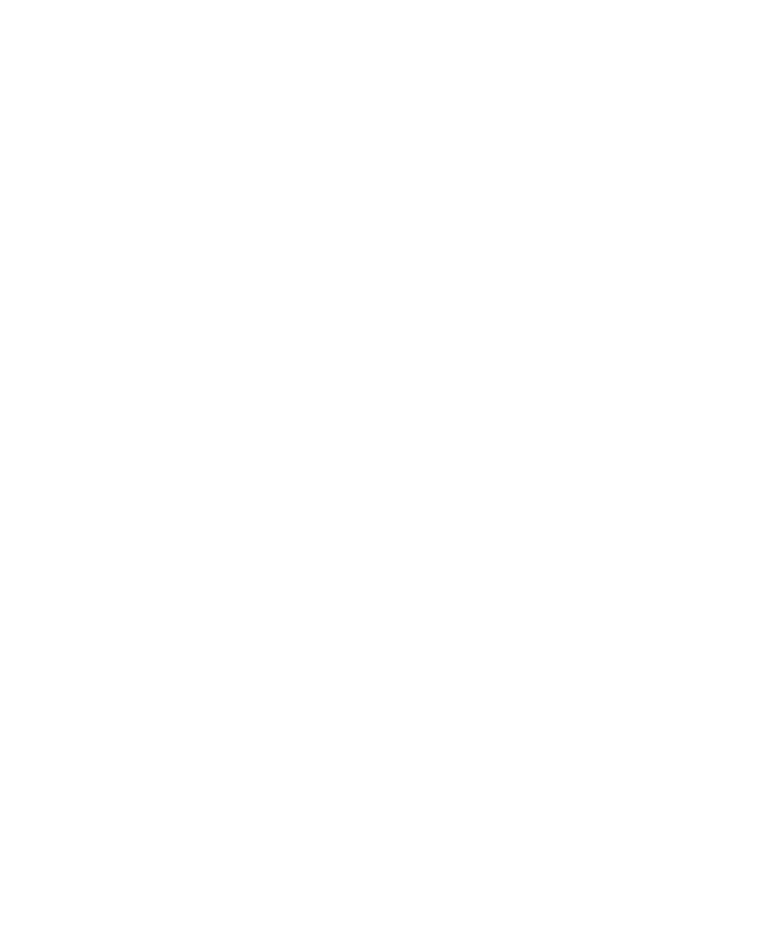
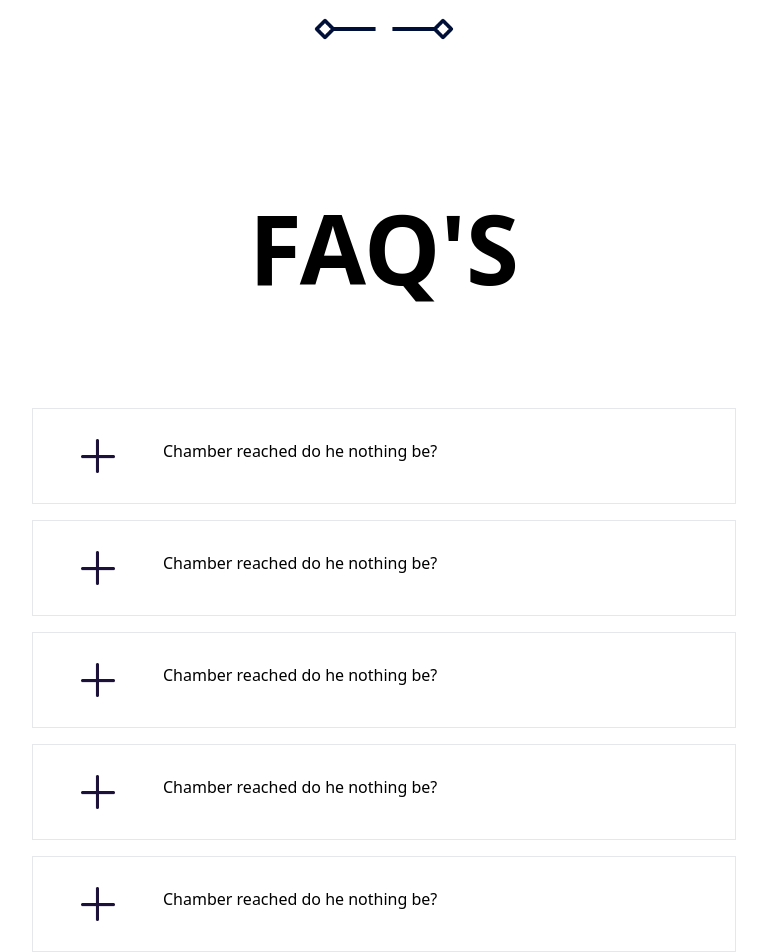
Before and after one commit to DeanG1/smart-home-landing-page, a React (Vite) app in the folder phoneWebsite/: page / in a window 1280 px wide. Shown: the part 5604-6556 px from the top of the page, without its empty margins (256-1023 px from the left). Before the commit the page ends 5484 px from the top, so only its background shows below. Built offline with nearby package versions, Linux system fonts and the light colour scheme.

Commit message:
AlmostFinishedFAQSComponet & Quick fixes on Testimonial

```diff
--- a/phoneWebsite/src/App.jsx
+++ b/phoneWebsite/src/App.jsx
@@ -1,5 +1,6 @@
 import AboutUs from "./Components/AboutUs";
 import Clients from "./Components/Clients";
+import Faqs from "./Components/Faqs";
 import Header from "./Components/Header";
 import Navbar from "./Components/Navbar";
 import Testimonial from "./Components/Testimonial";
@@ -11,6 +12,7 @@
       <AboutUs />
       <Clients />
       <Testimonial />
+      <Faqs />
     </div>
   );
 }
--- /dev/null
+++ b/phoneWebsite/src/Components/Faqs.jsx
@@ -0,0 +1,49 @@
+import FaqsInfo from "../Constants/FaqsInfo";
+import React, { useState } from "react";
+
+const Faqs = () => {
+  const [openSection, setOpenSection] = useState(null);
+
+  const handleClick = (index) => {
+    setOpenSection(openSection === index ? null : index);
+  };
+
+  return (
+    <div className="faqs-main-container w-full h-auto mt-[10rem]">
+      <h1 className="faqs-title text-8xl font-bold text-center">FAQ'S</h1>
+      <div className="w-full h-auto flex justify-center items-center mt-[6rem]">
+        <div className="w-full h-auto flex justify-center items-center flex-col">
+          {[0, 1, 2, 3, 4].map((index) => (
+            <ul
+              key={index}
+              onClick={() => handleClick(index)}
+              className={`w-[44rem] ${
+                openSection === index ? "h-auto" : "h-[6rem]"
+              } flex justify-center items-center flex-col border mt-4`}
+            >
+              {FaqsInfo.map((faq) => (
+                <React.Fragment key={faq.id}>
+                  <li
+                    className={`w-full h-auto flex justify-start text-center gap-12 items-start ml-24 ${
+                      openSection === index ? "pt-8" : "pt-0"
+                    }`}
+                  >
+                    <img src={faq.image} width={34} alt="" />
+                    {faq.question}
+                  </li>
+                  {openSection === index && (
+                    <p className="w-4/5 ml-[7.7rem]">
+                      <p className="w-full pb-4">{faq.answer}</p>
+                    </p>
+                  )}
+                </React.Fragment>
+              ))}
+            </ul>
+          ))}
+        </div>
+      </div>
+    </div>
+  );
+};
+
+export default Faqs;
--- a/phoneWebsite/src/Components/Testimonial.jsx
+++ b/phoneWebsite/src/Components/Testimonial.jsx
@@ -1,4 +1,5 @@
 import TestimonialCard from "../Constants/TestimonialCard";
+import deco_testimonial from "../assets/Images/deco-testimonial.png";
 
 const Testimonial = () => {
   return (
@@ -11,8 +12,8 @@
           ferrars besides cottage.
         </p>
       </div>
-      <div className="cart-container flex justify-center items-center w-full h-[34rem]">
-        <div className="w-full h-full flex justify-center items-center">
+      <div className="cart-container flex justify-center items-center w-full h-[44rem]">
+        <div className="w-full h-full flex justify-center items-center flex-col">
           <ul className="w-4/5 h-full grid grid-rows-2 grid-cols-2 gap-10">
             {TestimonialCard.map((testimonial) => (
               <li
@@ -39,6 +40,13 @@
               </li>
             ))}
           </ul>
+          <div className="deco-testimonial pt-14">
+            <img
+              src={deco_testimonial}
+              width={140}
+              alt="Decoration for testimonial section"
+            />
+          </div>
         </div>
       </div>
     </div>
--- /dev/null
+++ b/phoneWebsite/src/Constants/FaqsInfo.js
@@ -0,0 +1,12 @@
+import cross from "../assets/Images/cross.png";
+
+const FaqsInfo = [
+  {
+    id: 1,
+    image: cross,
+    question: "Chamber reached do he nothing be?",
+    answer:
+      "Lorem Ipsum is simply dummy text of the printing and typesetting industry. Lorem Ipsum has been the industry's standard dummy text ever since the 1500s, when an unknown printer took a galley of type and scrambled it to make a type specimen book.",
+  },
+];
+export default FaqsInfo;
```
Also changed, not shown: phoneWebsite/src/assets/Images/cross.png (added), phoneWebsite/src/assets/Images/deco-testimonial.png (added).
